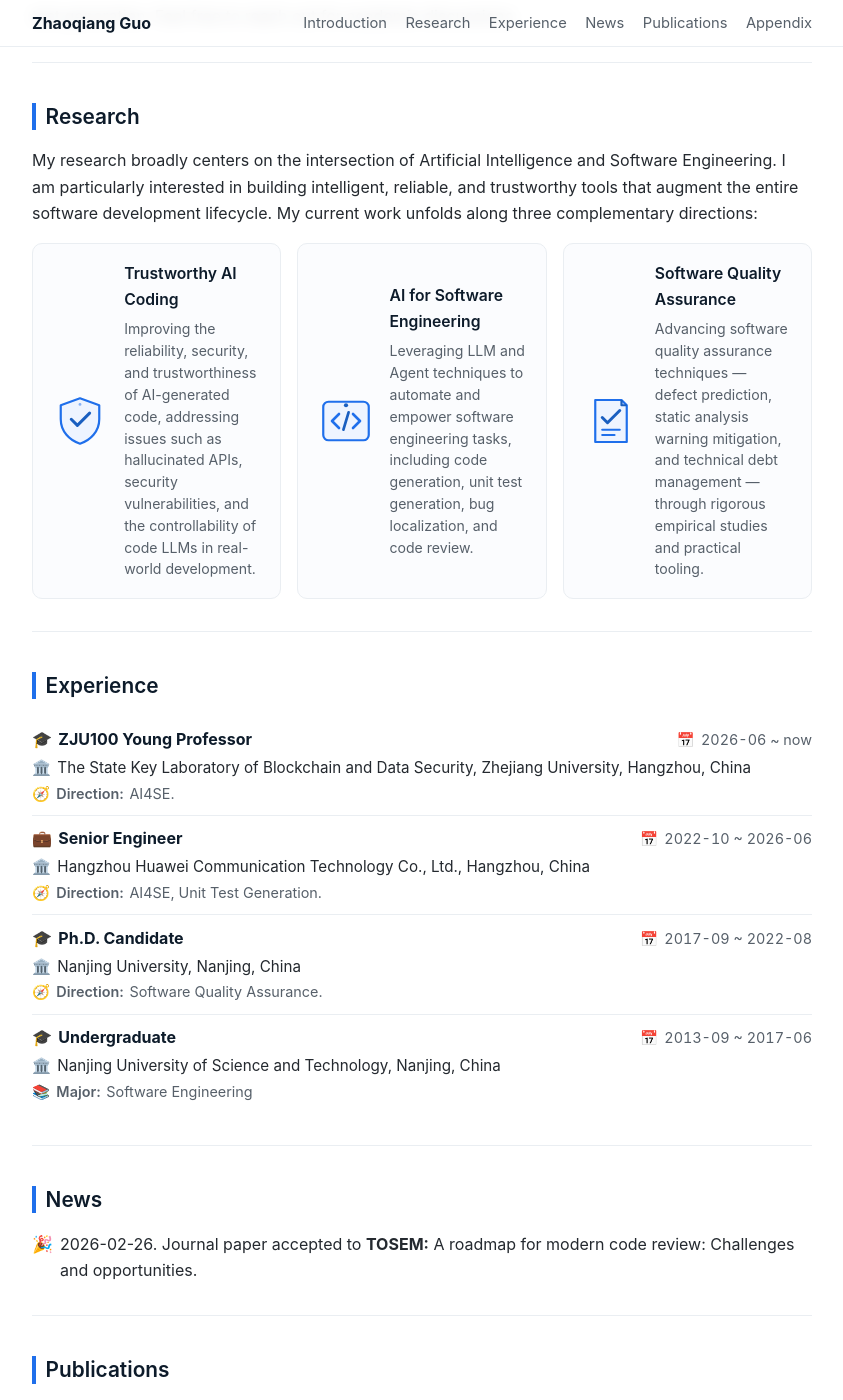
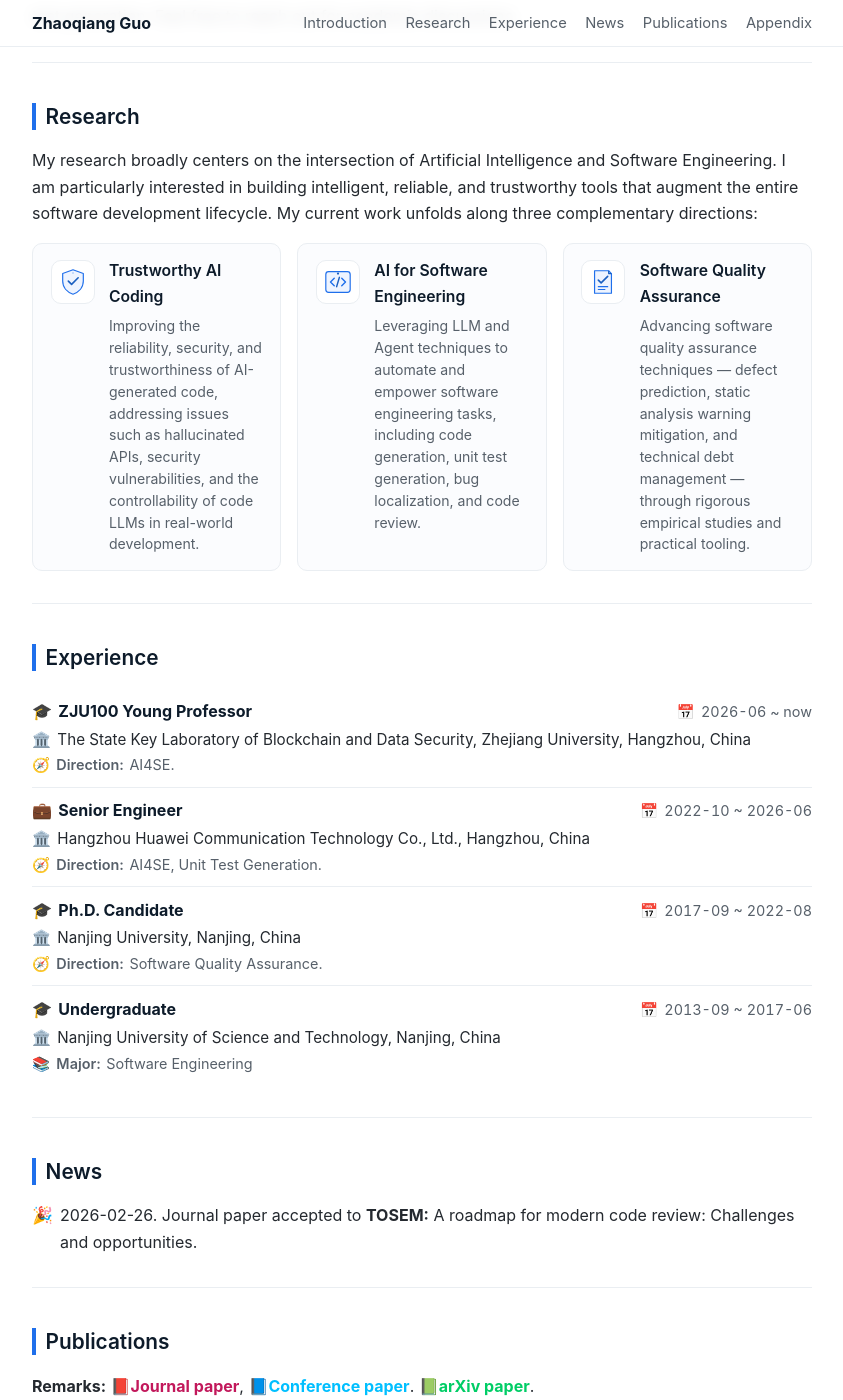
Before and after one commit to Naplues/naplues.github.io, a Jekyll site: the page built from index.html, in a window 1280 px wide and 1400 px high, scrolled down 638 px. Shown: the whole window, without its empty margins (218-1061 px from the left). Built offline with Jekyll 4.4.1, drawn with Linux system fonts in a browser that asks for light colours; a script that is not in the unit is left out.

Commit message:
Tighten Research card icon: badge container, top-aligned
Co-Authored-By: Claude Fable 5 <noreply@anthropic.com>

```diff
--- a/assets/css/style.css
+++ b/assets/css/style.css
@@ -280,10 +280,10 @@ ul li ul li::before {
 .research-card {
   display: flex;
   flex-direction: row;
-  align-items: center;
+  align-items: flex-start;
   text-align: left;
-  gap: 1rem;
-  padding: 1.1rem 1.2rem;
+  gap: 0.9rem;
+  padding: 0.9rem 1.1rem;
   border: 1px solid var(--border);
   border-radius: 10px;
   background: var(--bg-soft);
@@ -298,10 +298,16 @@ ul li ul li::before {
   align-items: center;
   justify-content: center;
   flex-shrink: 0;
+  width: 44px;
+  height: 44px;
+  border-radius: 10px;
+  background: #ffffff;
+  border: 1px solid var(--border);
+  margin-top: 0.1rem;
 }
 .research-img img {
-  width: 56px;
-  height: 56px;
+  width: 30px;
+  height: 30px;
   object-fit: contain;
 }
 .research-body {
```
